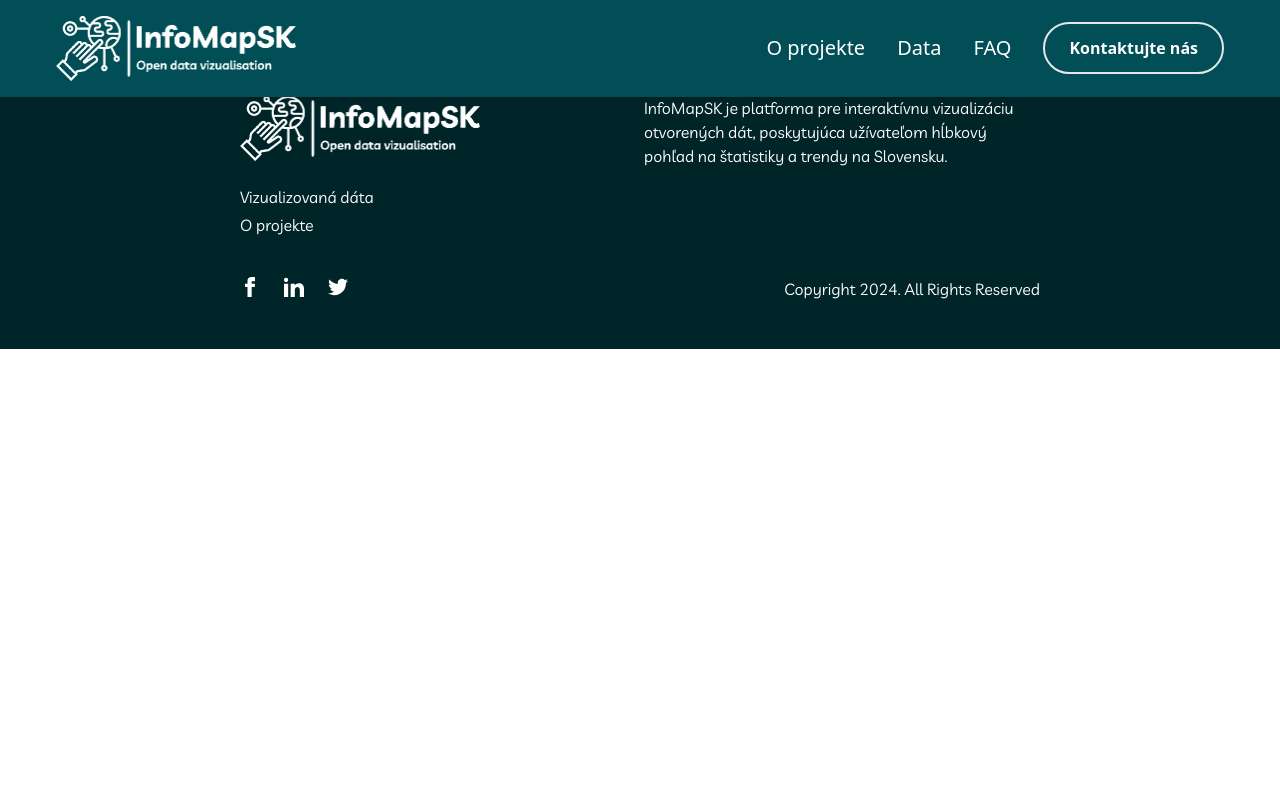
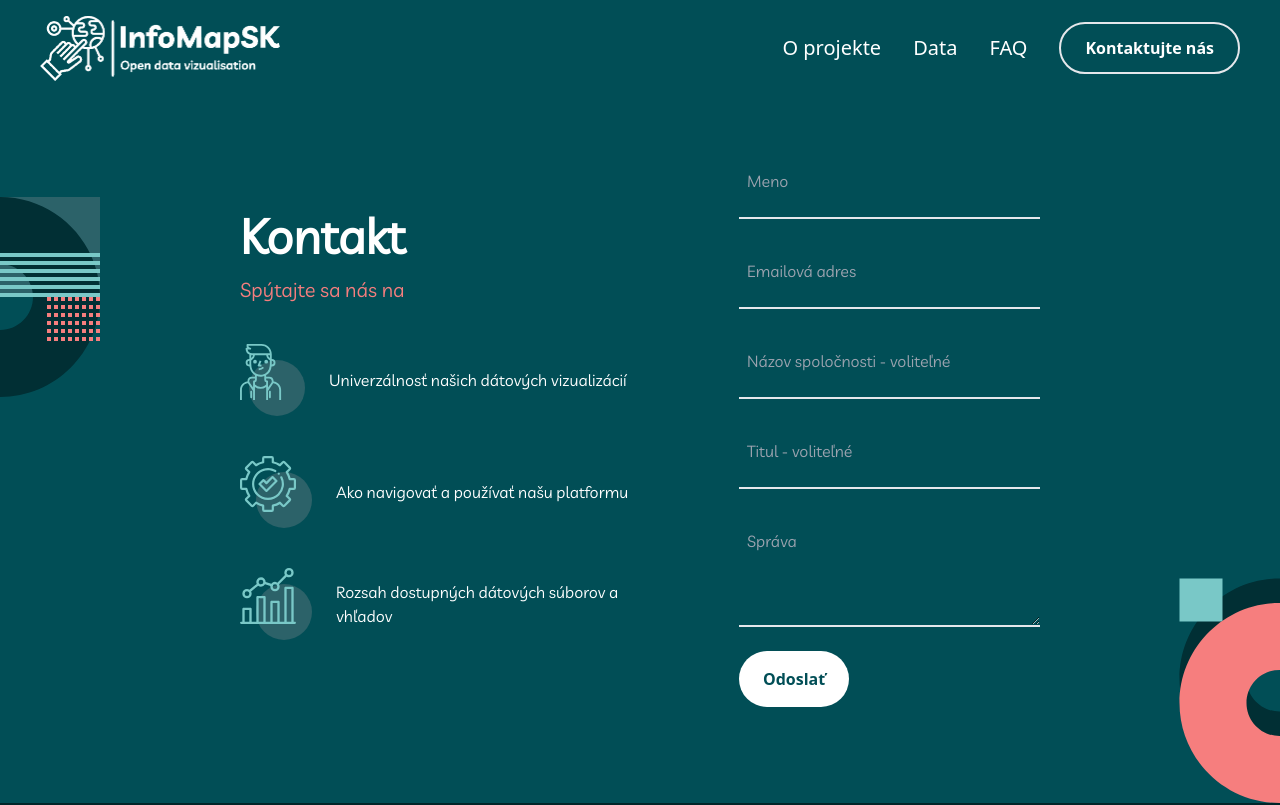
Before and after one commit to zsoolti8917/InfoMapSK-frontend, a React (Vite) app: page / in a window 1280 px wide. Shown: the top 805 px of the page. Built offline with nearby package versions, Linux system fonts and the light colour scheme.

Commit message:
Contact page without functionality

```diff
--- a/package.json
+++ b/package.json
@@ -10,8 +10,11 @@
     "preview": "vite preview"
   },
   "dependencies": {
+    "formik": "^2.4.5",
     "react": "^18.2.0",
-    "react-dom": "^18.2.0"
+    "react-dom": "^18.2.0",
+    "react-router-dom": "^6.22.3",
+    "yup": "^1.4.0"
   },
   "devDependencies": {
     "@types/react": "^18.2.55",
--- a/src/components/Navbar.jsx
+++ b/src/components/Navbar.jsx
@@ -14,12 +14,12 @@ const Navbar = () => {
   let [open, setOpen] = useState(false);
 
   return (
-    <div className='shadow-md w-full fixed top-0 left-0 bg-primary-700'>
+    <div className='shadow-md w-full bg-primary-700 z-50'>
       {/* Overlay */}
       <div className={`${open ? 'fixed inset-0 bg-black bg-opacity-50 backdrop-blur-sm z-10' : 'hidden'}`} onClick={() => setOpen(false)}></div>
 
 
-      <div className='md:flex items-center justify-between px-4 py-4 max-w-container m-auto'>
+      <div className='md:flex items-center justify-between px-4 py-4 md:px-0 max-w-container m-auto'>
         <div className='font-bold text-2xl cursor-pointer flex items-center
         text-primary-100'>
           <img src={Logo} alt="" className='sm:w-[240px] w-[180px]'/>
--- a/src/pages/Contact/Contact.jsx
+++ b/src/pages/Contact/Contact.jsx
@@ -1,16 +1,12 @@
 import React from 'react'
 import Navbar from '../../components/Navbar'
-import Formular from './components/Formular'
 import Footer from '../../components/Footer'
-import KontaktInfo from './components/KontaktInfo'
+import Content from '../Contact/components/Content'
 const Contact = () => {
   return (
     <>
     <Navbar />
-    <div>
-      <KontaktInfo />
-      <Formular />
-    </div>
+    <Content />
     <Footer />
     </>
   )
--- /dev/null
+++ b/src/pages/Contact/components/Content.jsx
@@ -0,0 +1,40 @@
+import React from 'react'
+import Formular from './Formular'
+import bgGraph1 from '../../../assets/bg-pattern-about-2-contact-1.svg'
+import bgGraph2 from '../../../assets/bg-pattern-contact-2.svg'
+import iconCog from '../../../assets/icon-cog.svg'
+import iconPerson from '../../../assets/icon-person.svg'
+import icconGraph from '../../../assets/icon-chart.svg'
+
+
+const Content = () => {
+  return (
+    <section className='relative bg-primary-700 pt-12  overflow-hidden'>
+        <div className='desktop:max-w-container lg:max-w-[800px] md:max-w-[500px] mx-auto px-6 md:px-0 flex lg:flex-row pb-24 flex-col gap-16 md:gap-12 lg:gap-0'>
+            <div className='text-primary-100 font-livvic flex flex-col gap-4 self-center text-center lg:text-left'>
+            <h2 className='text-5xl font-bold'>Kontakt</h2>
+            <p className='text-xl text-primary-300'>Spýtajte sa nás na</p>
+            <div className='flex items-center gap-6 pt-6'>
+                <img src={iconPerson} alt="" />
+                <p>Univerzálnosť našich dátových vizualizácií</p>
+            </div>
+            <div className='flex items-center gap-6 pt-6'>
+                <img src={iconCog} alt="" />
+                <p>Ako navigovať a používať našu platformu</p>
+            </div>
+            <div className='flex items-center gap-6 pt-6'>
+                <img src={icconGraph} alt="" />
+                <p>Rozsah dostupných dátových súborov a vhľadov</p>
+            </div>
+            </div>
+            <div className='flex-1 lg:pl-16'>
+                <Formular />
+            </div>
+        </div>
+        <img src={bgGraph1} alt="" className='absolute left-[-100px] top-[100px] hidden md:block' />
+        <img src={bgGraph2} alt="" className='absolute right-[-100px] md:bottom-0 bottom-[-100px]' />
+    </section>
+  )
+}
+
+export default Content
--- a/src/pages/Contact/components/Formular.jsx
+++ b/src/pages/Contact/components/Formular.jsx
@@ -1,9 +1,95 @@
-import React from 'react'
+import { useState } from "react";
+import { useFormik } from "formik";
+import * as Yup from 'yup';
+import { Router } from "react-router-dom";
 
 const Formular = () => {
-  return (
-    <div>Formular</div>
-  )
+
+const formik = useFormik({
+  initialValues: {
+    name: '',
+    email: '',
+    nazovFirmy: '',
+    titul: '',
+    message: ''
+  },
+
+  validationSchema: Yup.object({
+    name: Yup.string().required('Povinné pole'),
+    email: Yup.string().email('Neplatná emailová adresa').required('Povinné pole'),
+    message: Yup.string().required('Povinné pole')
+  }),
+
+  onSubmit: values => {
+    console.log(values);
+  }
+
+});
+
+
+  return(
+  <section className="h-full">
+    <form onSubmit={formik.handleSubmit} className="flex flex-col h-full justify-between">
+      <div className="flex flex-col font-livvic text-primary-100 gap-4">
+
+        <label htmlFor="name" className="hidden">Meno</label>
+        <input
+        type="text"
+        id="name"
+        className="bg-transparent border-b-2 py-6 px-2 focus:outline-none cursor-pointer " placeholder="Meno"
+        value={formik.values.name}
+        onChange={formik.handleChange}
+        />
+
+        <label htmlFor="email" className="hidden">Email</label>
+        <input
+        type="email"
+        id="email"
+        placeholder="Emailová adres"
+        className="bg-transparent border-b-2 py-6 px-2 focus:outline-none cursor-pointer"
+        value={formik.values.email}
+        onChange={formik.handleChange}
+        />
+
+        <label htmlFor="nazovFirmy" className="hidden">Názov spoločnosti</label>
+        <input
+        type="text"
+        id="nazovFirmy"
+        placeholder="Názov spoločnosti - voliteľné"
+        className="bg-transparent border-b-2 py-6 px-2 focus:outline-none cursor-pointer"
+        value={formik.values.nazovFirmy}
+        onChange={formik.handleChange}
+        />
+
+        <label htmlFor="titul" className="hidden">Titul</label>
+        <input
+        type="text"
+        id="titul"
+        placeholder="Titul - voliteľné"
+        className="bg-transparent border-b-2 py-6 px-2 focus:outline-none cursor-pointer"
+        value={formik.values.titul}
+        onChange={formik.handleChange}
+        />
+
+        <label htmlFor="message" className="hidden">Správa</label>
+        <textarea
+        name=""
+        id="message"
+        cols="30"
+        rows="3"
+        placeholder="Správa"
+        className="bg-transparent border-b-2 py-6 px-2 focus:outline-none cursor-pointer"
+        value={formik.values.message}
+        onChange={formik.handleChange}
+        ></textarea>
+      </div>
+
+      <button className="py-4 px-6 bg-primary-100 rounded-full mt-6 font-bold text-primary-700 self-start " type="submit">
+        Odoslať
+      </button>
+    </form>
+  </section>
+  );
 }
 
 export default Formular
--- a/src/pages/Contact/components/KontaktInfo.jsx
+++ /dev/null
@@ -1,9 +0,0 @@
-import React from 'react'
-
-const KontaktInfo = () => {
-  return (
-    <div>KontaktInfo</div>
-  )
-}
-
-export default KontaktInfo
--- /dev/null
+++ b/src/pages/Contact/components/Succes.jsx
@@ -0,0 +1,12 @@
+import React from 'react'
+
+const Succes = () => {
+  return (
+    <section className='h-full flex flex-col justify-center items-center'>
+      <h2 className='text-5xl font-bold text-primary-700'>Ďakujeme za správu</h2>
+      <p className='text-xl text-primary-300'>Čoskoro sa vám ozveme</p>
+    </section>
+  )
+}
+
+export default Succes
```
Also changed, not shown: src/index.css (line endings or trailing spaces), 1 other file (tests, documents, lock files or other folders).
